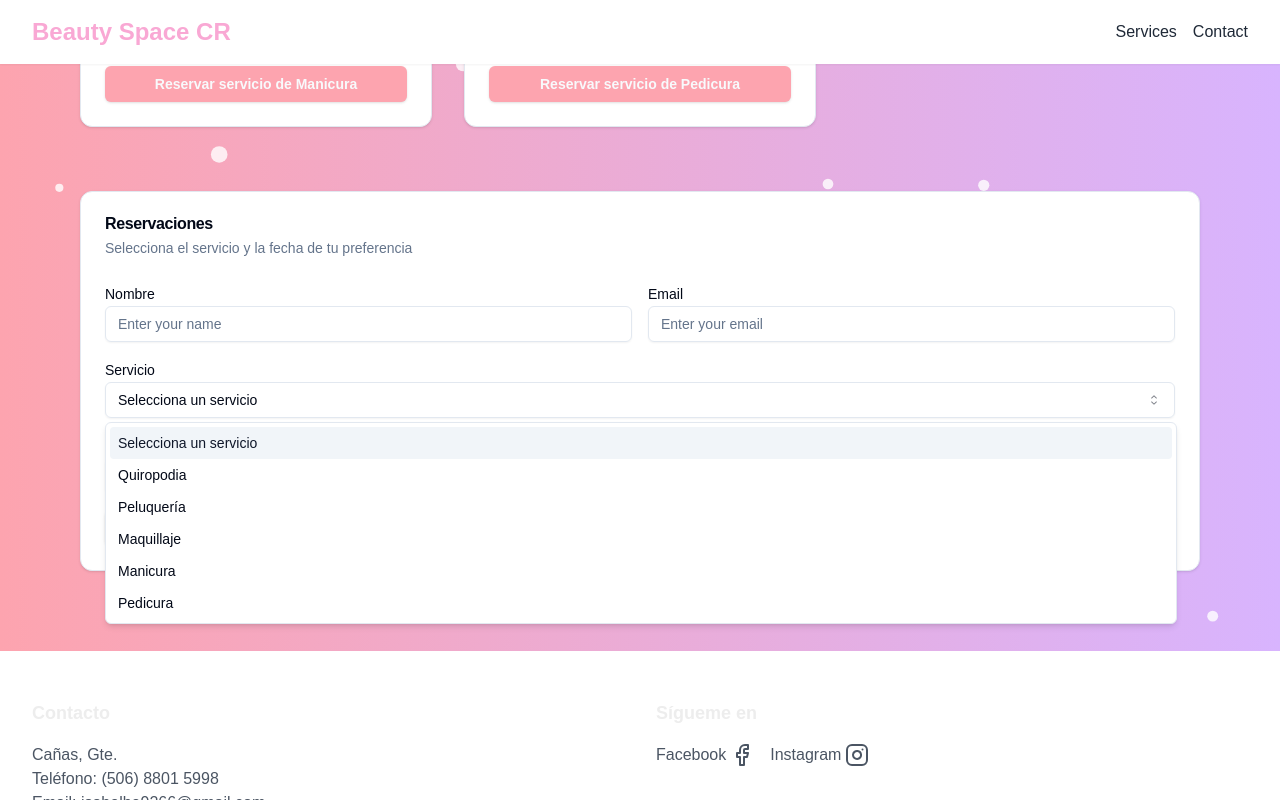
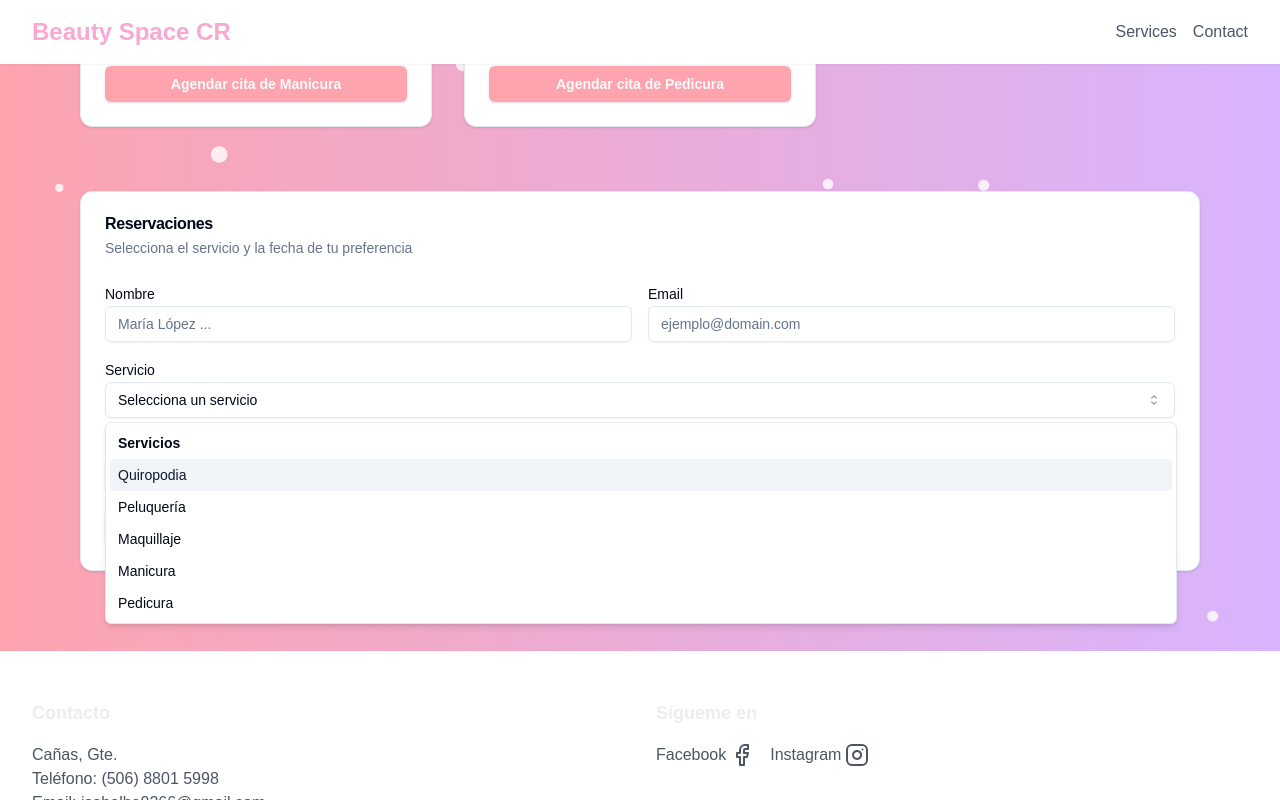
Before and after one commit to johansvalerio/beauty-space, a Next.js app: page / in a window 1280 px wide. Both pictures are taken after a click on the button "Selecciona un servicio". Shown: the part 2041-2841 px from the top of the page. Built offline with nearby package versions, Linux system fonts and the light colour scheme.

Commit message:
Fixed Select in BookingForm and link from service card to contact

```diff
--- a/src/components/BookingForm.tsx
+++ b/src/components/BookingForm.tsx
@@ -4,7 +4,7 @@ import { Label } from "./ui/label";
 import { Input } from "./ui/input";
 import { Button } from "./ui/button";
 import { Card, CardHeader, CardTitle, CardDescription, CardContent } from "./ui/card";
-import { Select, SelectTrigger, SelectValue, SelectContent, SelectItem } from "./ui/select";
+import { Select, SelectTrigger, SelectValue, SelectContent, SelectItem, SelectLabel, SelectGroup } from "./ui/select";
 import { services } from "@/app/const/Services";
 export default function BookingForm() {
     const [name, setName] = useState("");
@@ -12,6 +12,7 @@ export default function BookingForm() {
     const [service, setService] = useState("");
     const [speciality, setSpeciality] = useState("");
     const [date, setDate] = useState("");
+    const [error, setError] = useState("");
 
     function formatDate(dateString: string): string {
         // Convertir la cadena de fecha a un objeto Date en UTC
@@ -33,6 +34,12 @@ export default function BookingForm() {
 
     function handleSubmit(e: React.FormEvent<HTMLFormElement>) {
         e.preventDefault();
+
+        if (speciality === "") {
+            setError("Por favor, selecciona una especialidad.");
+            return;
+        }
+
         const formatedDate = formatDate(date);
         console.log({ name, email, service, speciality, formatedDate });
         // Número de teléfono de destino (con código de país)
@@ -70,52 +77,58 @@ export default function BookingForm() {
                                 <div className="grid grid-cols-2 gap-4">
                                     <div>
                                         <Label htmlFor="name">Nombre</Label>
-                                        <Input id="name" placeholder="Enter your name"
+                                        <Input id="name" placeholder="María López ..." required
                                             value={name} onChange={(e) => setName(e.target.value)} />
                                     </div>
                                     <div>
                                         <Label htmlFor="email">Email</Label>
-                                        <Input id="email" type="email" placeholder="Enter your email"
+                                        <Input id="email" type="email" placeholder="ejemplo@domain.com" required
                                             value={email} onChange={(e) => setEmail(e.target.value)} />
                                     </div>
                                 </div>
                                 <div>
                                     <Label htmlFor="service">Servicio</Label>
-                                    <Select onValueChange={handleServiceChange}>
+                                    <Select onValueChange={handleServiceChange} required>
                                         <SelectTrigger id="service">
                                             <SelectValue placeholder="Selecciona un servicio" />
                                         </SelectTrigger>
                                         <SelectContent>
-                                            <SelectItem value="0">Selecciona un servicio</SelectItem>
+                                            <SelectGroup>
+                                                <SelectLabel>Servicios</SelectLabel>
                                                 {services && services.length > 0 && (
                                                     services.map((service) => (
                                                         <SelectItem key={service.id} value={service.title}>{service.title}</SelectItem>
                                                     ))
                                                 )}
+                                            </SelectGroup>
                                         </SelectContent>
                                     </Select>
                                 </div>
                                 {selectedService && (
                                     <div>
                                         <Label htmlFor="service-type">Especialidad</Label>
-                                        <Select onValueChange={setSpeciality} value={speciality}>
+                                        <Select onValueChange={setSpeciality} value={speciality} required={speciality === ""}>
                                             <SelectTrigger id="service-type">
                                                 <SelectValue placeholder="Selecciona una especialidad" />
                                             </SelectTrigger>
                                             <SelectContent>
+                                                <SelectGroup>
+                                                    <SelectLabel>Especialidad</SelectLabel>
                                                     {selectedService?.info?.map((info, index) => (
                                                         <SelectItem key={index} value={info.title}>{info.title}</SelectItem>
                                                     ))}
+                                                </SelectGroup>
                                             </SelectContent>
                                         </Select>
+                                        {error && <p className="text-red-500 text-sm">{error}</p>}
                                     </div>
                                 )}
                                 <div>
                                     <Label htmlFor="date">Fecha</Label>
-                                    <Input id="date" type="date"
+                                    <Input id="date" type="date" required
                                         value={date} onChange={(e) => setDate(e.target.value)} />
                                 </div>
-                                <Button type="submit" className="font-medium text-md">Hacer reservación</Button>
+                                <Button type="submit" className="font-medium text-md">Agendar cita</Button>
                             </div>
                         </form>
                     </CardContent>
--- a/src/components/Header.tsx
+++ b/src/components/Header.tsx
@@ -2,10 +2,10 @@ export default function Header() {
     return (
         <header className="bg-white shadow-sm sticky top-0 z-50 px-4">
             <nav className="container mx-auto p-4 flex justify-between items-center">
-                <h1 className="text-2xl  font-bold text-pink-300"><a href="/">Beauty Space CR</a></h1>
+                <h1 className="text-lg md:text-2xl font-bold text-pink-300"><a href="/">Beauty Space CR</a></h1>
                 <ul className="flex space-x-4 ">
-                    <li><a href="#services" className="text-gray-800 hover:text-pink-600">Services</a></li>
-                    <li><a href="#contact" className="text-gray-800 hover:text-pink-600">Contact</a></li>
+                    <li><a href="#services" className="text-gray-600 hover:text-pink-600">Services</a></li>
+                    <li><a href="#contact" className="text-gray-600 hover:text-pink-600">Contact</a></li>
                 </ul>
             </nav>
         </header>
--- a/src/components/ServiceCard.tsx
+++ b/src/components/ServiceCard.tsx
@@ -1,6 +1,7 @@
 import { Card, CardHeader, CardTitle, CardDescription, CardContent, CardFooter } from "./ui/card";
-import { Button } from "./ui/button";
+import { buttonVariants } from "./ui/button";
 import { services } from "../app/const/Services";
+import Link from "next/link";
 
 export default function ServiceCard() {
     return (
@@ -24,7 +25,7 @@ export default function ServiceCard() {
                                     </ul>
                                 </CardContent>
                                 <CardFooter className="mt-auto">
-                                    <Button className="w-full hover:bg-rose-400 bg-rose-300 font-bold">Reservar servicio de {service.title}</Button>
+                                    <Link href="#contact" className={`${buttonVariants()} w-full font-semibold bg-rose-300 hover:bg-rose-400`}>Agendar cita de {service.title}</Link>
                                 </CardFooter>
                             </Card>
                         ))
```
Lines whose indentation alone changed are shown as unchanged.
